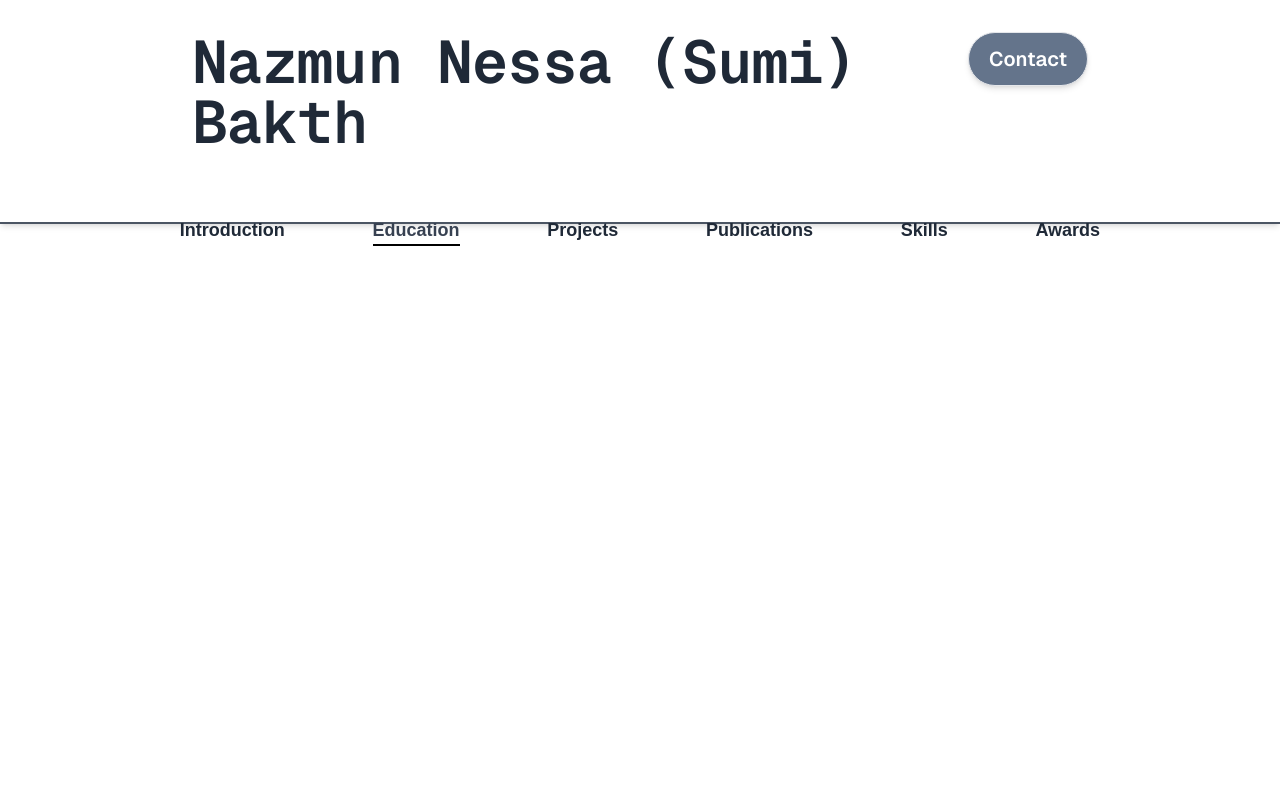
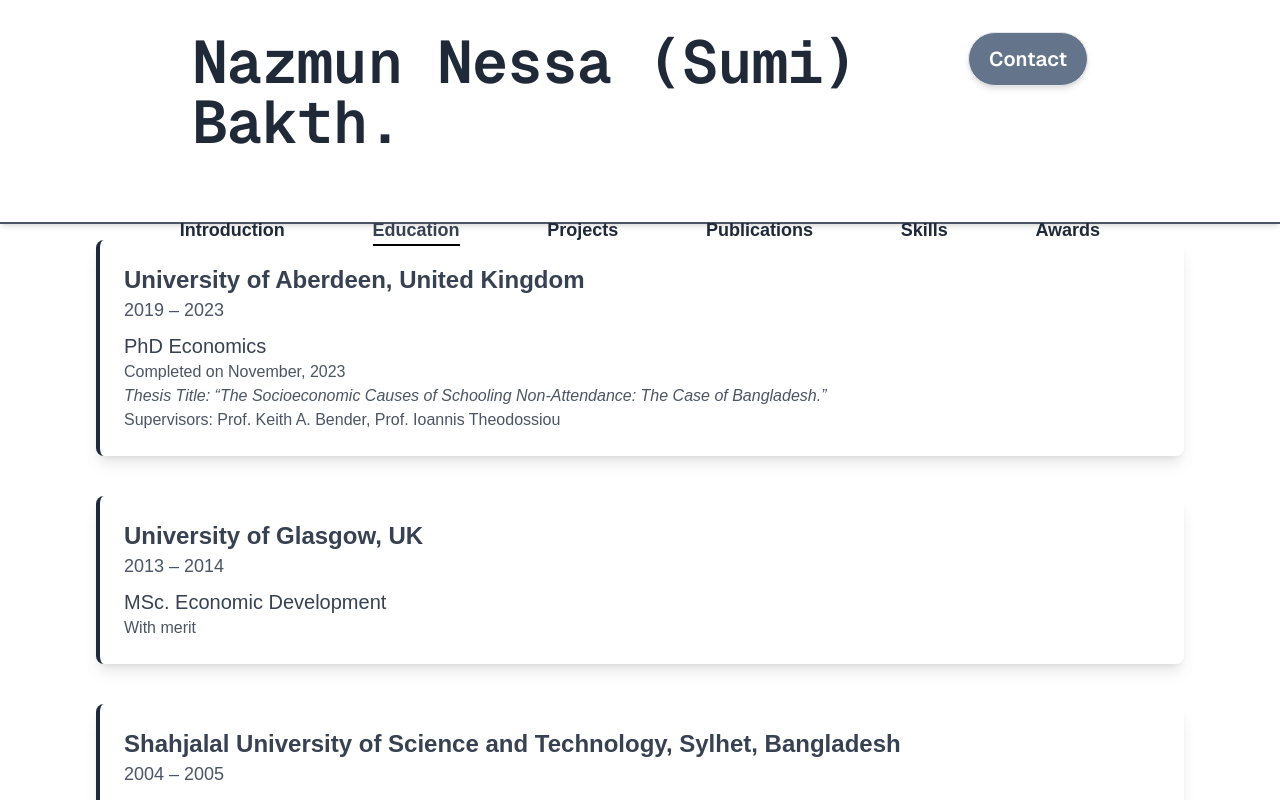
Before and after one commit to Musaddek-Ahmed/PhdHolder_portfolio, a Next.js app: page /education in a window 1280 px wide. Shown: the top 800 px of the page. Built offline with nearby package versions, Linux system fonts and the light colour scheme.

Commit message:
modified:   app/components/navbar.tsx 	modified:   app/education/page.tsx 	modified:   app/page.tsx

```diff
--- a/app/components/navbar.tsx
+++ b/app/components/navbar.tsx
@@ -44,7 +44,7 @@
   return (
     <div className='fixed w-full sm:h-56 h-24 bg-white border-b-2 border-gray-600 sm:px-24 px-0 shadow-md'>
         <div className=' flex flex-row justify-between sm:px-24 px-3 py-8'>
-        <div className='sm:text-6xl text-2xl tracking-[-1px] text-gray-800 font-bold font-[family-name:var(--font-geist-mono)]'>Nazmun Nessa (Sumi) Bakth</div>
+        <div className='sm:text-6xl text-lg tracking-[-1px] text-gray-800 font-bold font-[family-name:var(--font-geist-mono)]'>Nazmun Nessa (Sumi) Bakth.</div>
 
 
         <div className='sm:block hidden'>
--- a/app/education/page.tsx
+++ b/app/education/page.tsx
@@ -1,9 +1,58 @@
 import React from 'react'
 
 const page = () => {
+  const educationDetails = [
+    {
+      institution: "University of Aberdeen, United Kingdom",
+      duration: "2019 – 2023",
+      degree: "PhD Economics",
+      completion: "Completed on November, 2023",
+      thesis: "Thesis Title: “The Socioeconomic Causes of Schooling Non-Attendance: The Case of Bangladesh.”",
+      supervisors: "Supervisors: Prof. Keith A. Bender, Prof. Ioannis Theodossiou",
+    },
+    {
+      institution: "University of Glasgow, UK",
+      duration: "2013 – 2014",
+      degree: "MSc. Economic Development",
+      merit: "With merit",
+    },
+    {
+      institution: "Shahjalal University of Science and Technology, Sylhet, Bangladesh",
+      duration: "2004 – 2005",
+      degree: "M.SS. Economics",
+      rank: "Ranked 1st Position",
+    },
+    {
+      institution: "Shahjalal University of Science and Technology, Sylhet, Bangladesh",
+      duration: "2001 – 2004",
+      degree: "B.S.S. Economics",
+      rank: "Ranked 1st Position",
+    },
+  ];
+
+
   return (
-    <div>page</div>
-  )
+    <div className="flex flex-col sm:px-24 px-5 py-5 sm:pt-60 pt-36 ">
+{educationDetails.map((edu, index) => (
+  <div
+    key={index}
+    className="mb-10 p-6 bg-white shadow-lg rounded-lg border-l-4 border-gray-800"
+  >
+    <h2 className="text-2xl font-semibold text-gray-700">{edu.institution}</h2>
+    <p className="text-gray-600 text-lg">{edu.duration}</p>
+    <p className="mt-2 text-xl font-medium text-gray-700">{edu.degree}</p>
+    {edu.completion && <p className="text-gray-600">{edu.completion}</p>}
+    {edu.thesis && <p className="text-gray-600 italic">{edu.thesis}</p>}
+    {edu.supervisors && <p className="text-gray-600">{edu.supervisors}</p>}
+    {edu.merit && <p className="text-gray-600">{edu.merit}</p>}
+    {edu.rank && <p className="text-gray-600">{edu.rank}</p>}
+  </div>
+))}
+
+
+  </div>
+);
+
 }
 
 export default page
--- a/app/page.tsx
+++ b/app/page.tsx
@@ -1,15 +1,16 @@
 import Image from "next/image";
 
 export default function Home() {
+
   return (
     <div className="flex sm:flex-row flex-col  justify-between sm:px-24 px-5 py-5 sm:pt-60 pt-36 ">
-      <div className="flex flex-col items-center sm:py-0 py-5">
-        <Image src='/images/sumi.png' alt="icon" width={400} height={400} className="rounded-full "/>
+      <div className="flex flex-col items-center sm:py-0 py-5 ">
+        <Image src='/images/sumi.png' alt="icon" width={400} height={400} className="rounded-full shadow-lg"/>
 
       </div>
       <div className="flex flex-col text-lg text-black text-justify sm:w-[50%] w-full leading-8">
         <h1 className="pb-4">A recent PhD degree from the University of Aberdeen, looking forward to joining any research
-position or similar to best utilise my skills and knowledge and also to developing my research
+position or similar to best utilize my skills and knowledge and also to developing my research
 orientation with the experience of working in a practical and challenging environment.
 My career plan highly focuses research and teaching graduate development economics and
 successful contributions to any research and training activities I work for. </h1>
```
